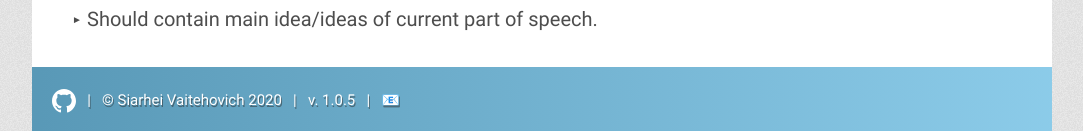
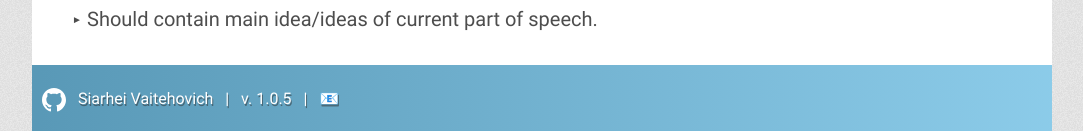
Before and after one commit to SW999/speech-cards, a React (Vite) app: page /speech-cards/ in a window 1280 px wide. Shown: the part 1573-1704 px from the top of the page, without its empty margins (98-1181 px from the left). Built offline with nearby package versions, Linux system fonts and the light colour scheme.

Commit message:
Update accessibility

```diff
--- a/src/components/footer/Footer.tsx
+++ b/src/components/footer/Footer.tsx
@@ -11,8 +11,7 @@ const Footer: FunctionComponent = () => (
     >
       <img src={github} alt="github" width="24" height="24" />
     </a>
-    &nbsp;&nbsp;&nbsp;|&nbsp;&nbsp;&nbsp;© Siarhei Vaitehovich
-    2020&nbsp;&nbsp;&nbsp;|&nbsp;&nbsp;&nbsp;
+    &nbsp;&nbsp;&nbsp;Siarhei Vaitehovich&nbsp;&nbsp;&nbsp;|&nbsp;&nbsp;&nbsp;
     {`v. ${version}`}
     &nbsp;&nbsp;&nbsp;|&nbsp;&nbsp;&nbsp;
     <a
--- a/src/components/header/Header.tsx
+++ b/src/components/header/Header.tsx
@@ -6,7 +6,12 @@ export default function Header() {
   const isMobile = isMobileDevice();
   const toggleMenu = useCallback(() => {
     if (isMobile) {
+      const $menu = document.getElementById('toggleMenu');
       document.getElementById('pageHeader').classList.toggle('show-menu');
+      $menu.setAttribute(
+        'aria-pressed',
+        $menu.getAttribute('aria-pressed') === 'true' ? 'false' : 'true'
+      );
     }
   }, [isMobile]);
 
@@ -24,6 +29,7 @@ export default function Header() {
       {isMobile && (
         <div
           aria-label="Toggle menu"
+          aria-pressed="false"
           className="menu-toggle"
           id="toggleMenu"
           role="button"
--- a/src/scss/components/_footer.scss
+++ b/src/scss/components/_footer.scss
@@ -4,10 +4,11 @@
   width: 100%;
   max-width: 60rem;
   margin-top: 3rem;
-  padding: 2rem;
+  padding: 2rem 0 2rem 1rem;
   color: $white;
-  font-size: 1.5rem;
+  font-size: 1.6rem;
   background: linear-gradient(to right, rgba($link-color, .7) 0%, rgba($blue, .5) 100%);
+  //background: darken($blue, 10%);
 
   @include mq(tablet) {
     position: absolute;
--- a/src/scss/components/_navigation.scss
+++ b/src/scss/components/_navigation.scss
@@ -61,6 +61,10 @@ nav {
   animation: pulse .6s 3;
   z-index: 2;
   transition: top .4s $easing-function;
+
+  &:focus {
+    outline: none;
+  }
 
   @include mq(tablet) {
     position: static;
```
Also changed, not shown: 1 other file (tests, documents, lock files or other folders).
